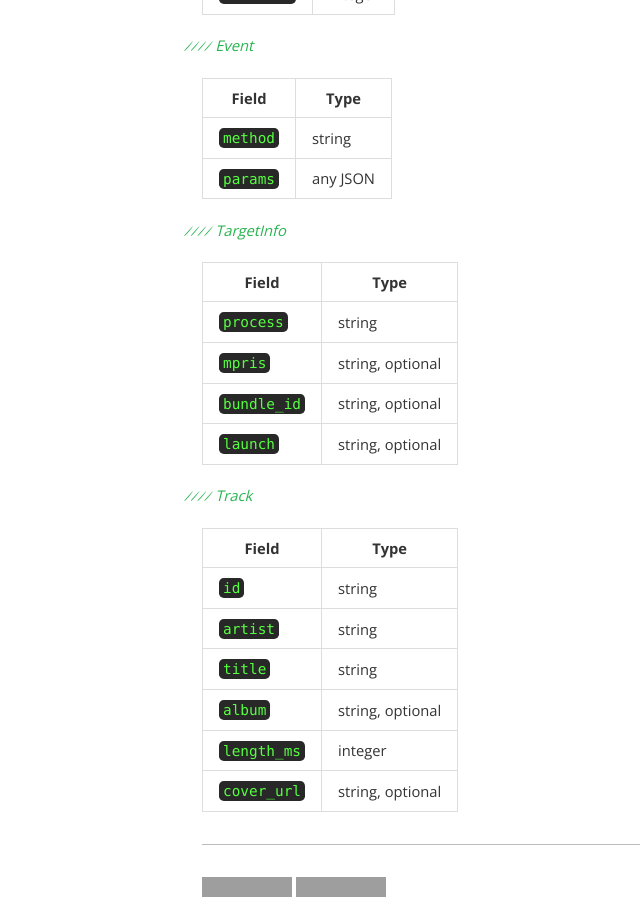
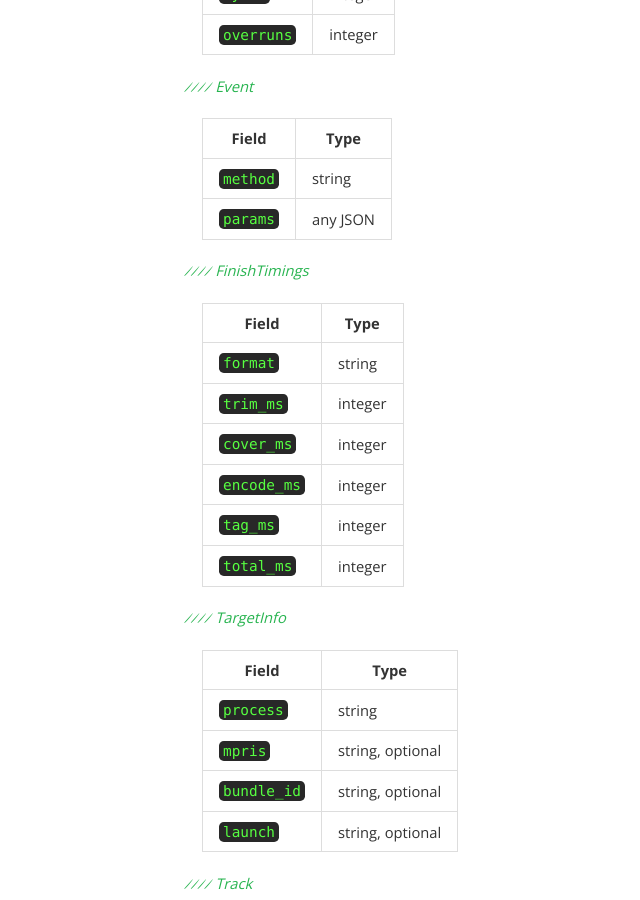
Before and after one commit to spytify/spytify, a Jekyll site: the page built from v2/advanced.md, in a window 1280 px wide and 900 px high, scrolled down 8577 px, cut to the strip 0-900 px from the top of the window. Shown: the whole strip, without its empty margins (6-646 px from the left). Built offline with Jekyll 4.4.1, drawn with Linux system fonts in a browser that asks for light colours; some of the changed text lies outside the part shown; grey boxes are pictures that could not be loaded.

Commit message:
v2 docs: the bug tracker setting and track timings
Generated by internal/tools/gendocs from v2-sentry: Settings gets the Privacy section (privacy.bug_tracker), the protocol the timings of track.finished.

Co-Authored-By: Claude Opus 5.5 <noreply@anthropic.com>
Claude-Session: https://claude.ai/code/session_01LsJqSGvqikVvBpZrYVUFxK

```diff
--- a/_includes/v2-protocol.md
+++ b/_includes/v2-protocol.md
@@ -192,6 +192,7 @@ An empty object.
 | `bytes` | integer |
 | `tagged` | boolean |
 | `tagged_by` | string, optional |
+| `timings` | [FinishTimings](#finishtimings), optional |
 
 #### TrackSkippedEvent
 
@@ -244,6 +245,17 @@ An empty object.
 | `method` | string |
 | `params` | any JSON |
 
+#### FinishTimings
+
+| Field | Type |
+| --- | --- |
+| `format` | string |
+| `trim_ms` | integer |
+| `cover_ms` | integer |
+| `encode_ms` | integer |
+| `tag_ms` | integer |
+| `total_ms` | integer |
+
 #### TargetInfo
 
 | Field | Type |
```
Also changed, not shown: v2/settings.md (+6 -0 lines).
